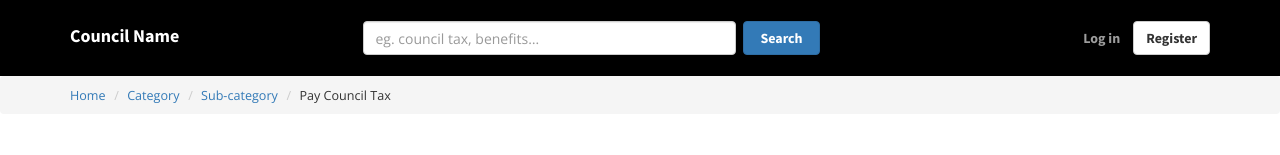
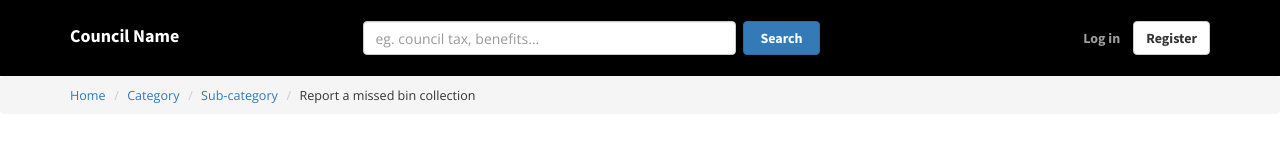
Before and after one commit to counciltoolkit/Templates, a plain HTML site: page reportmissedbin1.html in a window 1280 px wide. Shown: the top 155 px of the page. Drawn offline with nearby package versions, Linux system fonts and the light colour scheme; some packages are replaced by stand-ins of ours; a script that the page names is missing.

Commit message:
Fixes breadcrumb titles

```diff
--- a/reportmissedbin1.html
+++ b/reportmissedbin1.html
@@ -105,7 +105,7 @@
 				  	<li><a href="#">Home</a></li>
 				  	<li><a href="#">Category</a></li>
 				  	<li><a href="#">Sub-category</a></li>
-				  	<li class="active">Pay Council Tax</li>
+				  	<li class="active">Report a missed bin collection</li>
 				</ol>
 
 			</div>
```
Also changed, not shown: reportmissedbin2.html (+1 -1 lines), reportmissedbin3.html (+1 -1 lines).
